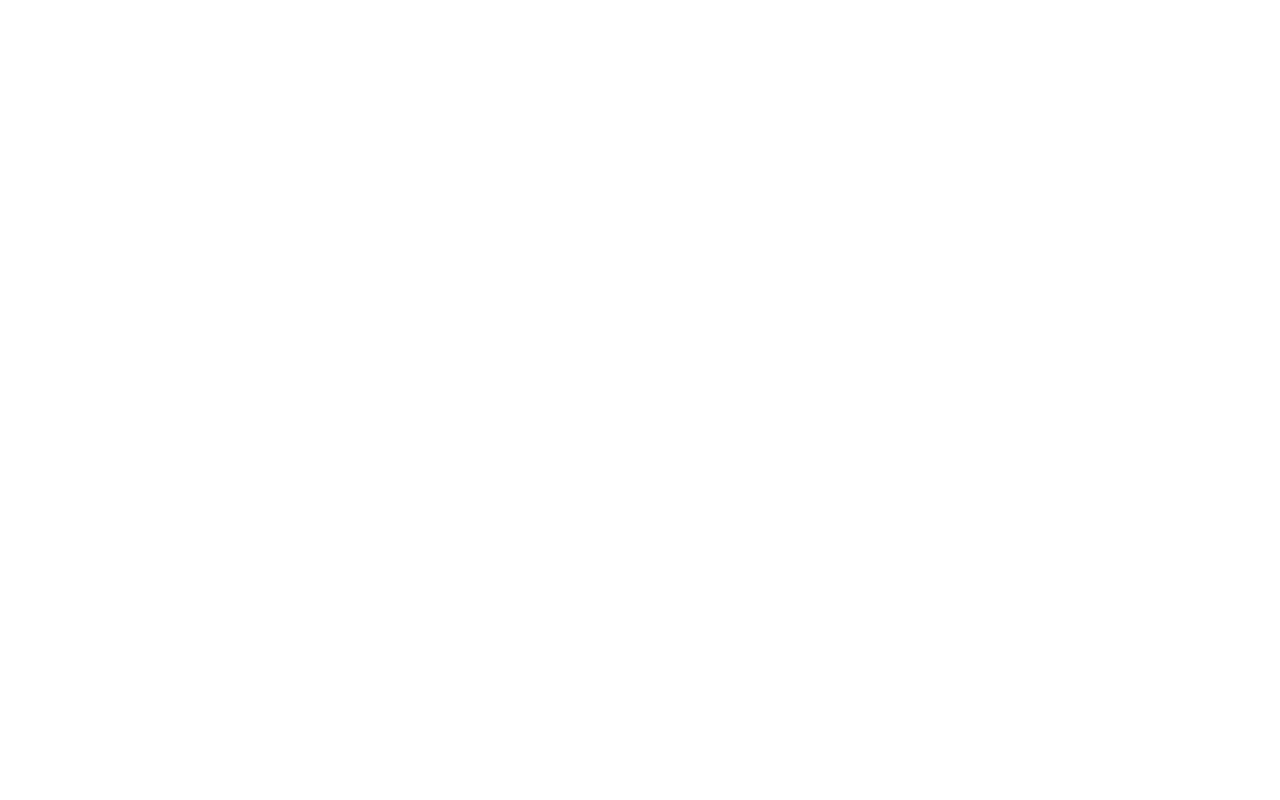
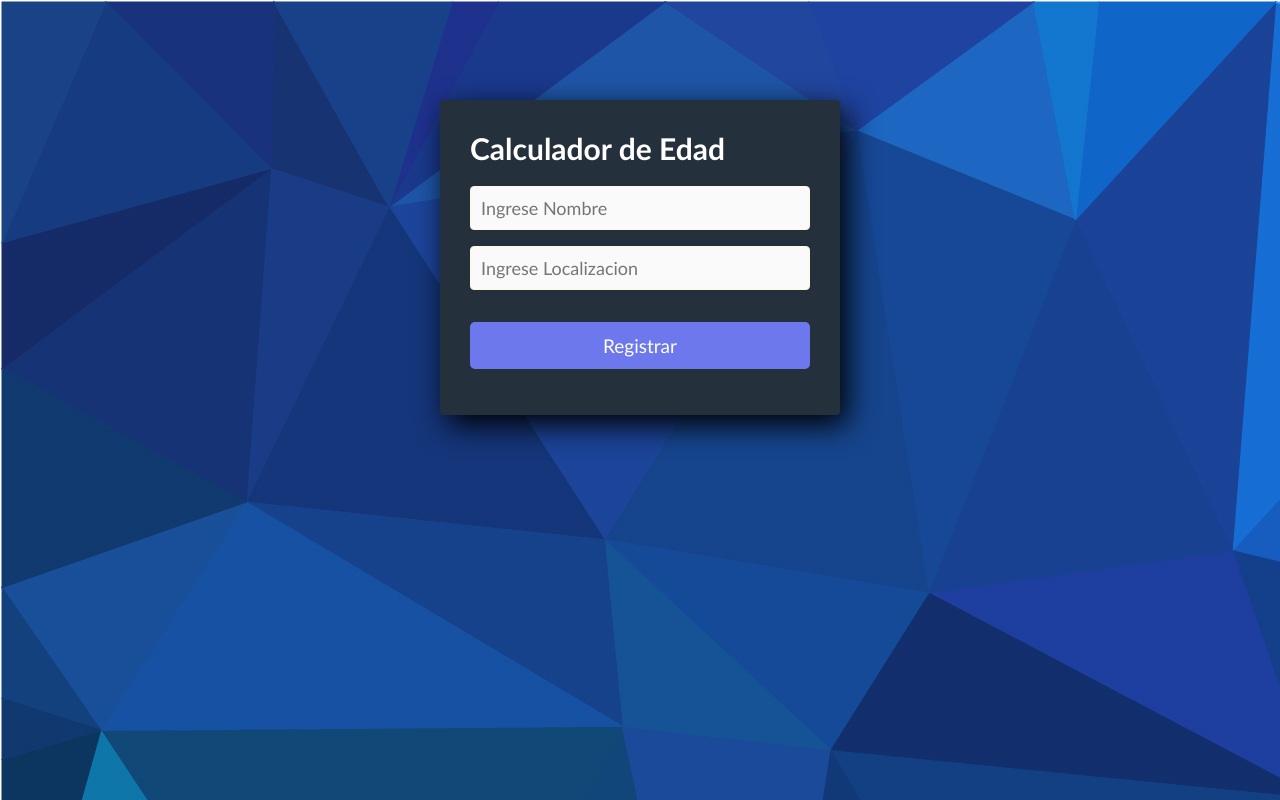
Before and after one commit to gheios/Fintegra, a plain HTML site: page prueba 2/index.html in a window 1280 px wide. Drawn offline with Linux system fonts and the light colour scheme; no server answers.

Commit message:
primera pagina

```diff
--- a/prueba 2/index.html
+++ b/prueba 2/index.html
@@ -4,10 +4,20 @@
     <meta charset="UTF-8">
     <meta http-equiv="X-UA-Compatible" content="IE=edge">
     <meta name="viewport" content="width=device-width, initial-scale=1.0">
-    <title>Prueba 2
-    </title>
+    <title>Calculador de edad</title>
+    <link rel="stylesheet" href="styles.css">
 </head>
 <body>
+    <section class="datos">
+        <h4>Calculador de Edad</h4>
+        <form onsubmit="api_url()" id="elem">
+        <input class="entrada" type="text" name="nombre" id="nombres" placeholder="Ingrese Nombre">
+        <input class="entrada" type="text" name="localizacion " id="localizacion" placeholder="Ingrese Localizacion">
+        <input   formaction="resultado.html" class="boton" type="submit" value="Registrar" >
+    </form>
+    </section>
+
+    <script src="script.js"></script>
 
 </body>
 </html>
--- a/prueba 2/script.js
+++ b/prueba 2/script.js
@@ -0,0 +1,18 @@
+
+const api_url= "https://api.agify.io?name=''";
+fetch(api_url)
+.then(res =>res.json())
+.then(data=>{
+  let element= document.getElementById('elem')
+
+ element.addEventListener('submit',function(e){
+     e.preventDefault();
+
+     let dat =new FormData(element)
+     console.log(element)
+ }
+     )
+}
+)
+
+.catch(err=>console.log(err))
--- /dev/null
+++ b/prueba 2/styles.css
@@ -0,0 +1,50 @@
+*{
+    margin: 0;
+    padding: 0;
+    box-sizing: border-box;
+}
+body{
+    background-image: url('img/fondo.jpg') ;
+}
+ .datos{
+     width: 400px;
+     background-color: #24303c;
+     padding: 30px;
+     margin: auto;
+     margin-top: 100px;
+     border-radius: 4px;
+     color: white;
+     box-shadow: 7px 10px 30px #000;
+ }
+
+ .datos h4{
+     font-size: 30px;
+     margin-bottom: 20px;
+     font-family: 'calibri';
+
+ }
+ .entrada{
+     width: 100%;
+     background-color: rgb(250, 250, 250);
+     padding: 10px;
+     border-radius: 4px;
+     margin-bottom: 16px;
+     border: 1px solid  cornsilk;
+     font-family: 'calibri';
+     font-size: 18px;
+ }
+ .datos .boton{
+
+    width: 100%;
+    background: #6c78eb;
+    border: none;
+    padding: 12px;
+    color: white;
+    margin:  16px 0;
+    font-size: 19px;
+    border-radius: 5px;
+    font-family: 'calibri';
+ }
+  .datos .boton:hover{
+    background-color: tomato;
+  }
```
Also changed, not shown: prueba 2/resultado.html (added, +12 -0 lines), prueba 2/img/fondo.jpg (added).
